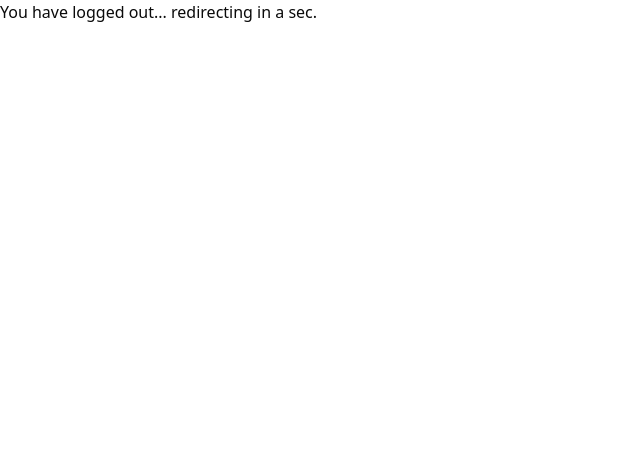
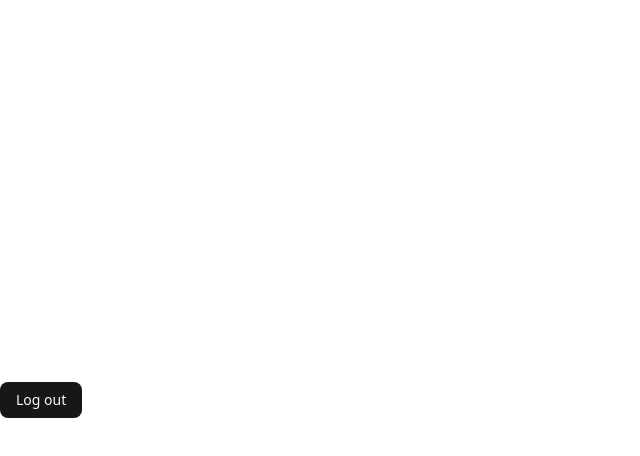
Before and after one commit to sumanvithaeadala/ai-idea2project-generator, a Next.js app in the folder frontend-ui/frontend-ui/: page /logout in a window 1280 px wide. Before the commit this address had no page. Shown: the top 456 px of the page, without its empty margins (0-640 px from the left). Built offline with nearby package versions, Linux system fonts and the light colour scheme.

Commit message:
corrected logout button functionality

```diff
--- /dev/null
+++ b/frontend-ui/frontend-ui/app/(auth)/logout/LogOutPage.tsx
@@ -0,0 +1,12 @@
+"use client";
+import { Button } from "@/components/ui/button";
+import { useRouter } from "next/navigation";
+import { signout } from "@/lib/auth-actions";
+
+export default function LogOutPage() {
+  return (
+    <Button onClick={signout}>
+      Log out
+    </Button>
+  );
+}
--- a/frontend-ui/frontend-ui/app/(auth)/logout/page.tsx
+++ b/frontend-ui/frontend-ui/app/(auth)/logout/page.tsx
@@ -1,13 +1,12 @@
-'use client';
-import { useRouter } from "next/navigation";
-import { useEffect } from "react";
+import React from "react";
+import LogOutPage from "./LogOutPage";
 
-const LogoutPage =  () => {
-    const router = useRouter();
-    useEffect(() => {
-        setTimeout(()=> router.push("/"), 2000);
-    }, []);
-  return <div>You have logged out... redirecting in a sec.</div>;
-};
+const LogOut = () => {
+    return (
+        <div className = "flex h-svh items-center" suppressHydrationWarning>
+            <LogOutPage />
+        </div>
+    )
+}
 
-export default LogoutPage;
+export default LogOut;
--- a/frontend-ui/frontend-ui/lib/auth-actions.ts
+++ b/frontend-ui/frontend-ui/lib/auth-actions.ts
@@ -70,8 +70,7 @@ export async function signout() {
     console.log(error);
     redirect("/error");
   }
-
-  redirect("/logout");
+  redirect("/login");
 }
 
 export async function signInWithGoogle() {
```
